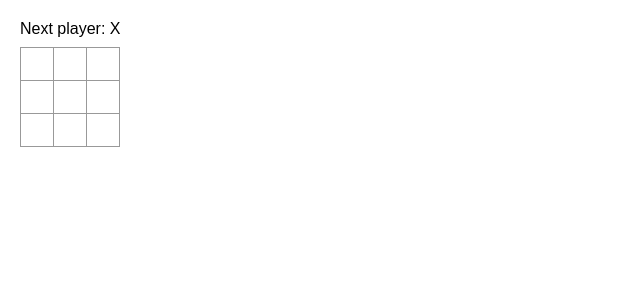
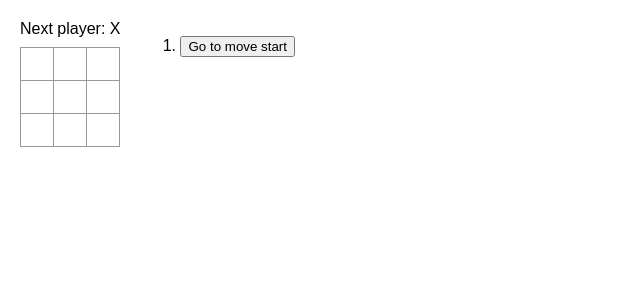
Before and after one commit to MoiTorVal/tik-tac-toe, a React (Create React App) app: page / in a window 1280 px wide. Shown: the top 300 px of the page, without its empty margins (0-640 px from the left). Built offline with nearby package versions, Linux system fonts and the light colour scheme.

Commit message:
game component added and refactor code

```diff
--- a/src/App.css
+++ b/src/App.css
@@ -6,6 +6,7 @@
   font-family: sans-serif;
   margin: 20px;
   padding: 0;
+  /* background-color: #333; /* Choose your desired shade of gray or black */
 }
 
 h1 {
--- a/src/App.js
+++ b/src/App.js
@@ -1,9 +1,9 @@
 // This is the main component of the application. It renders the Board component.
 import "./App.css";
-import Board from "./Board";
+import Game from "./Game";
 
 function App() {
-  return <Board />;
+  return <Game />;
 }
 
 export default App;
--- a/src/Board.jsx
+++ b/src/Board.jsx
@@ -1,12 +1,8 @@
 // This component will render 9 squares. We will pass the value of each square from the Board component.
-import { useState } from "react";
 import Square from "./Square";
 import calculateWinner from "./calculateWinner";
 
-function Board() {
-  const [squares, setSquares] = useState(Array(9).fill(null));
-  const [xIsNext, setXIsNext] = useState(true);
-
+function Board({ xIsNext, squares, onPlay }) {
   const winner = calculateWinner(squares);
   let status;
 
@@ -30,8 +26,7 @@
       nextSquares[i] = "O";
     }
 
-    setSquares(nextSquares);
-    setXIsNext(!xIsNext);
+    onPlay(nextSquares);
   }
 
   return (
--- /dev/null
+++ b/src/Game.jsx
@@ -0,0 +1,51 @@
+// top level component for the game
+import Board from "./Board";
+import { useState } from "react";
+
+function Game() {
+  const [xIsNext, setXIsNext] = useState(true);
+  const [history, setHistory] = useState([Array(9).fill(null)]);
+  const [currentMove, setCurrentMove] = useState(0);
+  const currentSquares = history[currentMove];
+
+  function handlePlay(nextSquares) {
+    const nextHistory = [...history.slice(0, currentMove + 1), nextSquares];
+    setHistory([...history, nextSquares]);
+    setCurrentMove(nextHistory.length - 1);
+    setXIsNext(!xIsNext);
+  }
+
+  function jumpTo(nextMove) {
+    setCurrentMove(nextMove);
+    setXIsNext(nextMove % 2 === 0);
+  }
+
+  const moves = history.map((squares, move) => {
+    let description;
+
+    if (move > 0) {
+      description = `Go to move #${move}`;
+    } else {
+      description = `Go to move start`;
+    }
+
+    return (
+      <li key={move}>
+        <button onClick={() => jumpTo(move)}>{description}</button>
+      </li>
+    );
+  });
+
+  return (
+    <div className="game">
+      <div className="game-board">
+        <Board xIsNext={xIsNext} squares={currentSquares} onPlay={handlePlay} />
+      </div>
+      <div className="game-info">
+        <ol>{moves}</ol>
+      </div>
+    </div>
+  );
+}
+
+export default Game;
```
Also changed, not shown: src/index.js (+6 -6 lines).
